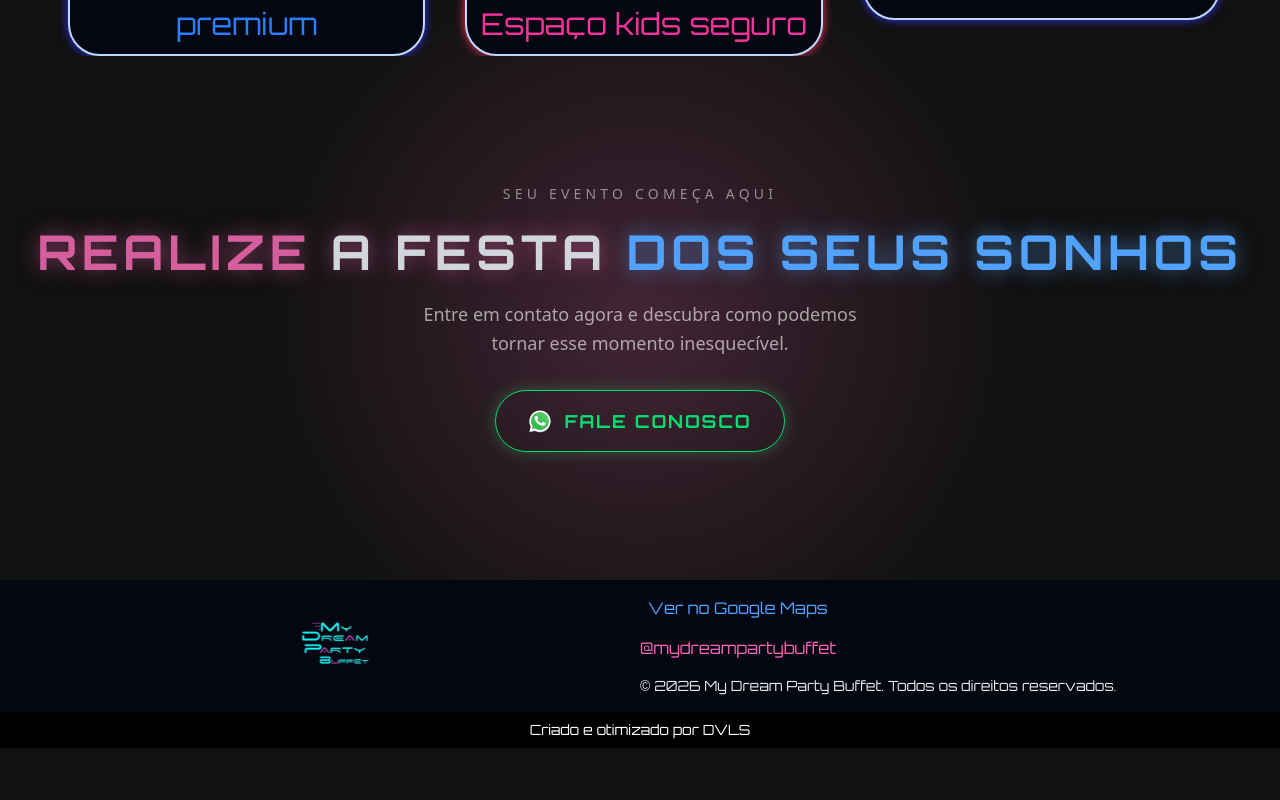
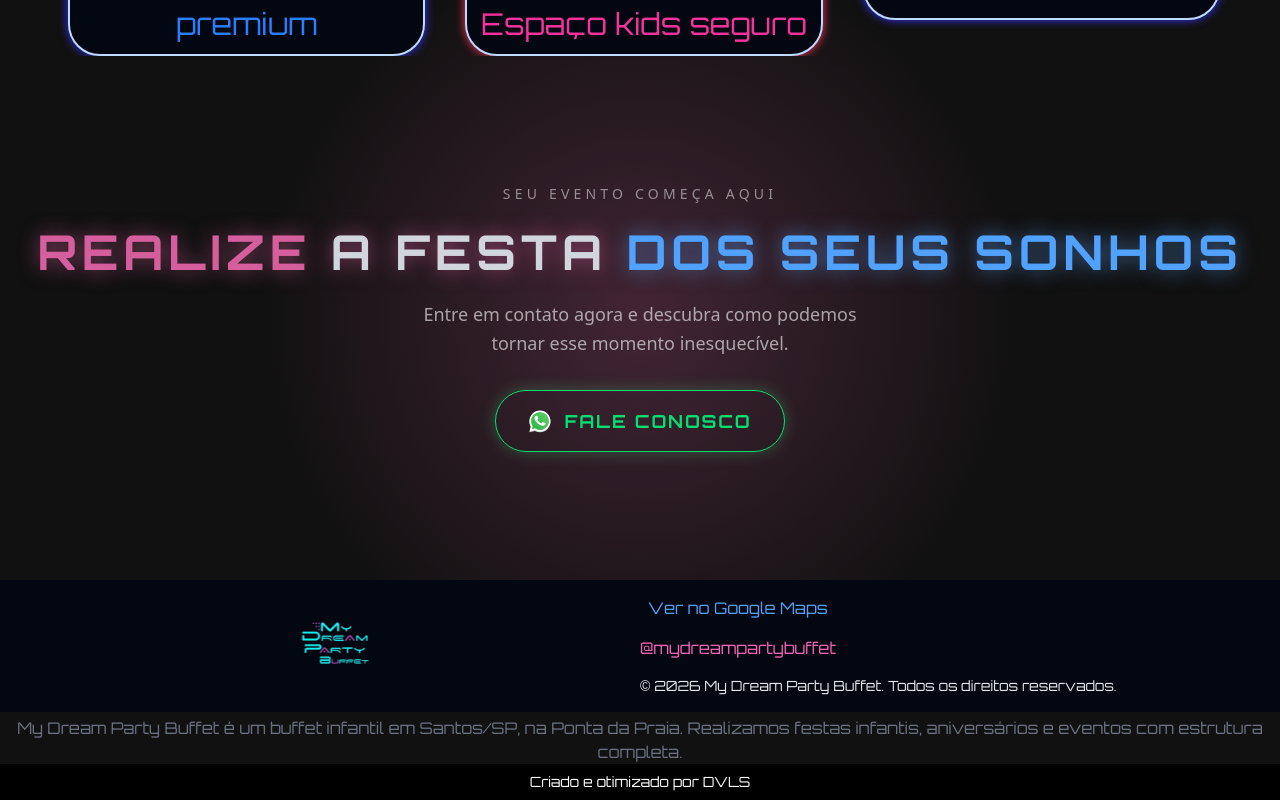
Before and after one commit to LuanMSouza/my-dream-party, a Next.js app: page / in a window 1280 px wide. Shown: the part 3961-4761 px from the top of the page. Before the commit the page ends 4709 px from the top, so only its background shows below. Built offline with nearby package versions, Linux system fonts and the light colour scheme.

Commit message:
feat: SEO improvements - add sitemap, canonical, footer text and llms.txt

```diff
--- a/app/layout.tsx
+++ b/app/layout.tsx
@@ -4,6 +4,9 @@ import { Orbitron } from 'next/font/google'
 import Whatsapp from "@/componentes/whatsapp";
 
 export const metadata: Metadata = {
+  alternates: {
+    canonical: 'https://mydreamparty.com.br'
+  },
   title: "My Dream Party Buffet | Festas e Eventos",
   description: "Buffet completo para festas infantis e eventos em Santos/SP. Espaço kids, cardápios especiais e estrutura premium para tornar seu evento inesquecível.",
   keywords: ["Buffet Santos", "Festa Infantil Santos", "Salão de Festas Santos", "My Dream Party", "Espaço Kids", "Eventos Santos", "Buffet Infantil Baixada Santista"],
--- /dev/null
+++ b/app/sitemap.ts
@@ -0,0 +1,8 @@
+export default function sitemap() {
+  return [
+    {
+      url: 'https://mydreamparty.com.br',
+      lastModified: new Date(),
+    }
+  ]
+}
--- a/blocos/footer.tsx
+++ b/blocos/footer.tsx
@@ -2,6 +2,7 @@ import Image from "next/image"
 
 export default function Footer() {
     return (
+        <>
             <footer className=" bg-gray-950  text-white px-8 grid grid-cols-1 sm:grid-cols-2 sm:py-4">
 
                 <div className="relative h-full ">
@@ -40,5 +41,9 @@ export default function Footer() {
                 </div>
 
             </footer >
+            <p className="text-gray-500  mt-1 text-center w-full col-span-full">
+                My Dream Party Buffet é um buffet infantil em Santos/SP, na Ponta da Praia. Realizamos festas infantis, aniversários e eventos com estrutura completa.
+            </p>
+        </>
     )
 }
```
Also changed, not shown: public/llms.txt (added). Lines whose indentation alone changed are shown as unchanged.
